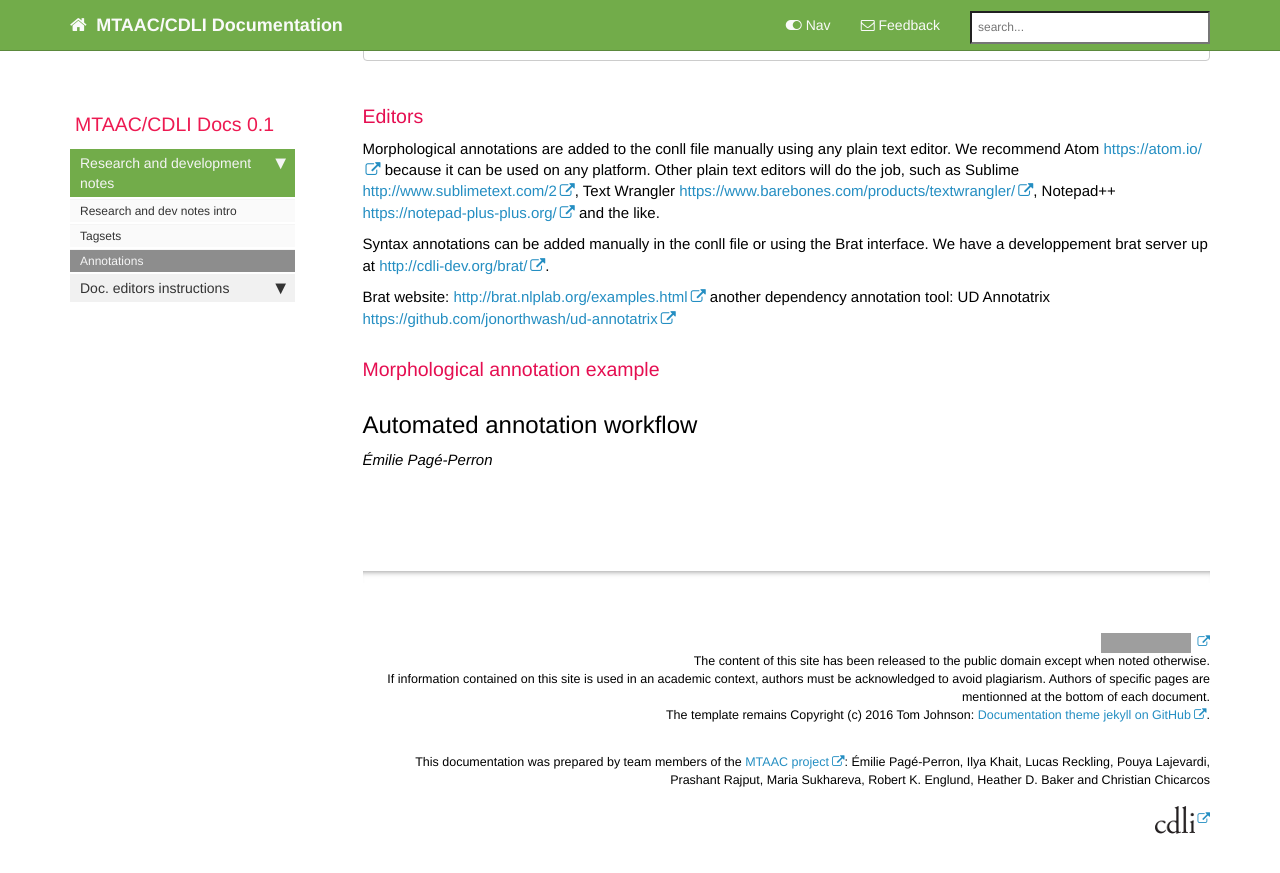
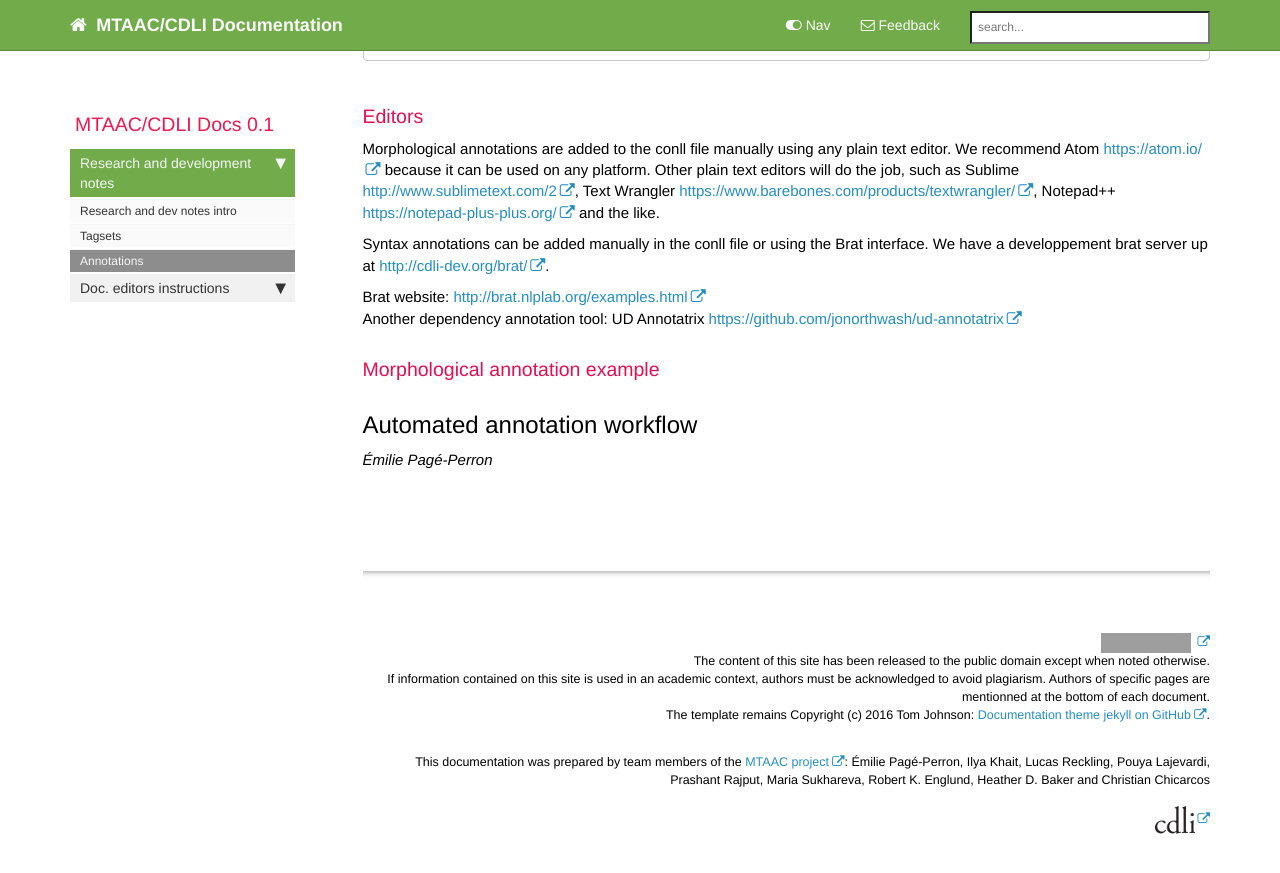
Before and after one commit to fbab/cdli-gh.github.io, a Jekyll site: the page built from pages/annotations.md, in a window 1280 px wide and 900 px high, scrolled down 2229 px. Shown: the top 873 px of the window. Built offline with Jekyll 4.4.1, drawn with Linux system fonts in a browser that asks for light colours; nearby versions of some CDN libraries; comment, search, counter and statistics services are not loaded; grey boxes are pictures that could not be loaded.

```diff
--- a/pages/annotations.md
+++ b/pages/annotations.md
@@ -88,7 +88,7 @@ Morphological annotations are added to the conll file manually using any plain t
 Syntax annotations can be added manually in the conll file or using the Brat interface. We have a developpement brat server up at <http://cdli-dev.org/brat/>.
 
 Brat website: <http://brat.nlplab.org/examples.html>
-another dependency annotation tool: UD Annotatrix <https://github.com/jonorthwash/ud-annotatrix>
+Another dependency annotation tool: UD Annotatrix <https://github.com/jonorthwash/ud-annotatrix>
 
 
 ### Morphological annotation example
```
